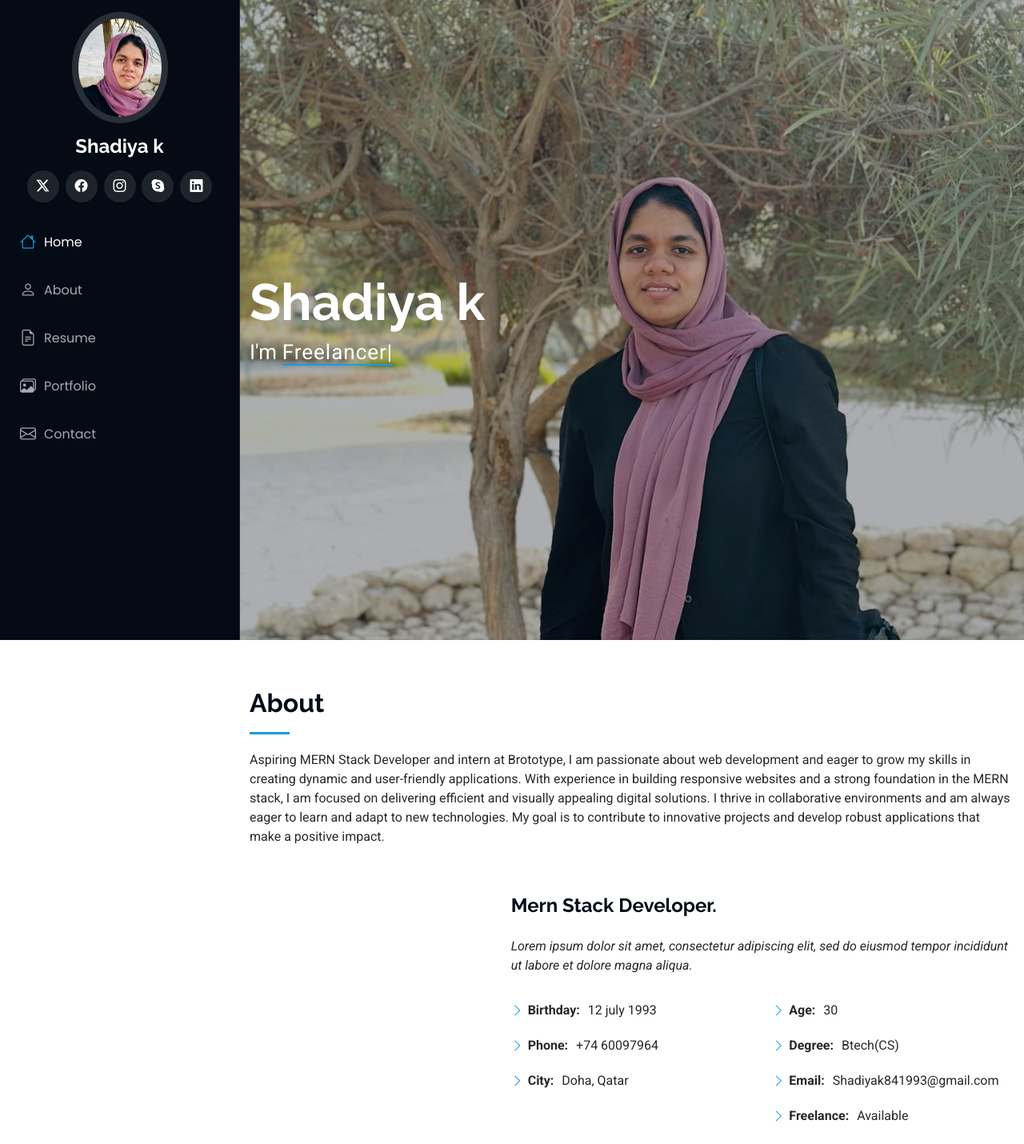
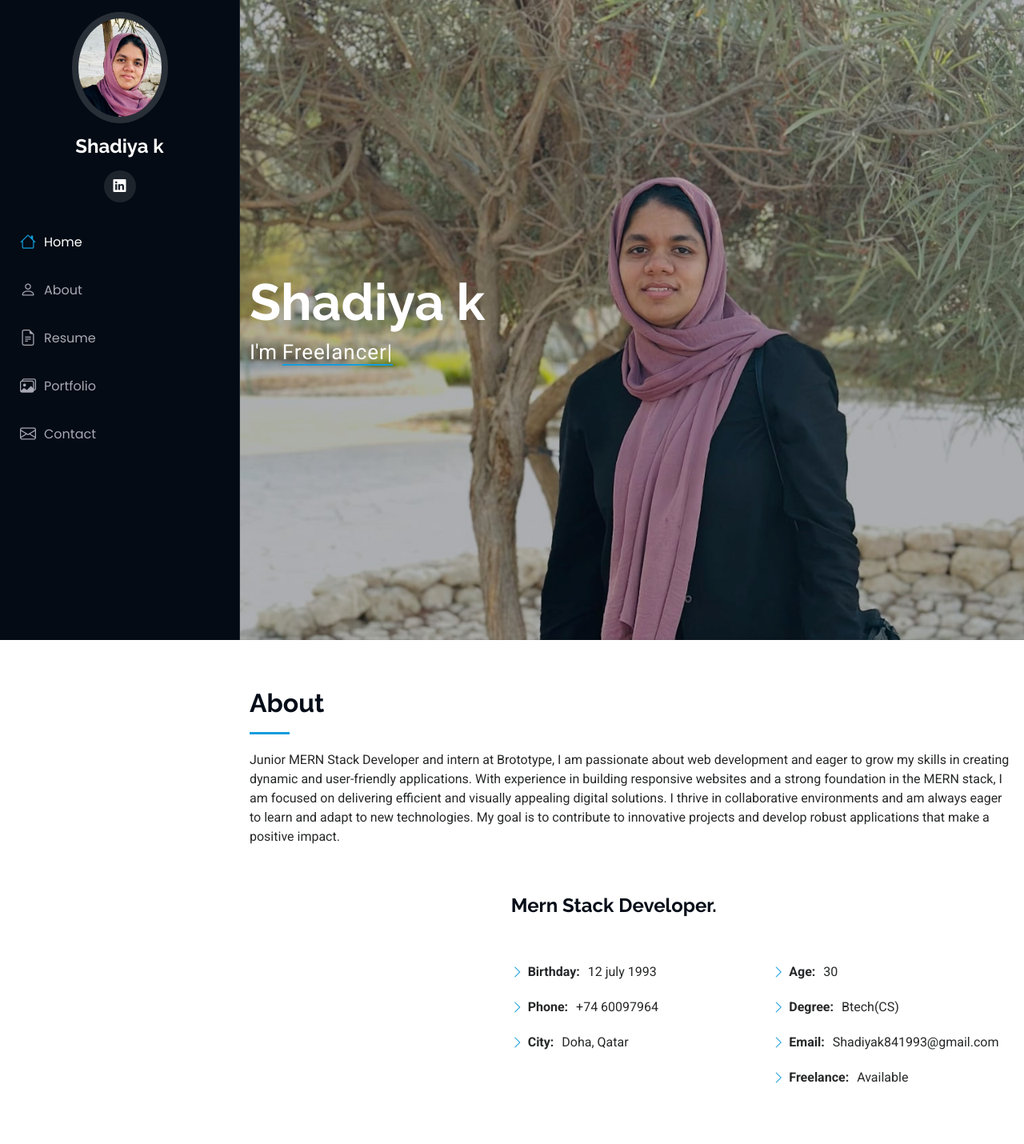
Before and after one commit to shadiyak/My-portfolio, a plain HTML site: page index.html in a window 1280 px wide. Shown: the top 1430 px of the page at 80% size. Drawn offline with Linux system fonts and the light colour scheme.

Commit message:
first commit

```diff
--- a/index.html
+++ b/index.html
@@ -52,10 +52,6 @@
     </a>
 
     <div class="social-links text-center">
-      <a href="#" class="twitter"><i class="bi bi-twitter-x"></i></a>
-      <a href="#" class="facebook"><i class="bi bi-facebook"></i></a>
-      <a href="#" class="instagram"><i class="bi bi-instagram"></i></a>
-      <a href="#" class="google-plus"><i class="bi bi-skype"></i></a>
       <a href="https://www.linkedin.com/feed/" class="linkedin"><i class="bi bi-linkedin"></i></a>
     </div>
 
@@ -94,7 +90,7 @@
       <!-- Section Title -->
       <div class="container section-title" data-aos="fade-up">
         <h2>About</h2>
-        <p>Aspiring MERN Stack Developer and intern at Brototype, I am passionate about web development and eager to grow my skills in creating dynamic and user-friendly applications. With experience in building responsive websites and a strong foundation in the MERN stack, I am focused on delivering efficient and visually appealing digital solutions. I thrive in collaborative environments and am always eager to learn and adapt to new technologies. My goal is to contribute to innovative projects and develop robust applications that make a positive impact.</p>
+        <p>Junior MERN Stack Developer and intern at Brototype, I am passionate about web development and eager to grow my skills in creating dynamic and user-friendly applications. With experience in building responsive websites and a strong foundation in the MERN stack, I am focused on delivering efficient and visually appealing digital solutions. I thrive in collaborative environments and am always eager to learn and adapt to new technologies. My goal is to contribute to innovative projects and develop robust applications that make a positive impact.</p>
       </div><!-- End Section Title -->
 
       <div class="container" data-aos="fade-up" data-aos-delay="100">
@@ -105,10 +101,7 @@
           </div>
           <div class="col-lg-8 content">
             <h2>Mern Stack Developer.</h2>
-            <p class="fst-italic py-3">
-              Lorem ipsum dolor sit amet, consectetur adipiscing elit, sed do eiusmod tempor incididunt ut labore et dolore
-              magna aliqua.
-            </p>
+            <p class="fst-italic py-3"></p>
             <div class="row">
               <div class="col-lg-6">
                 <ul>
@@ -142,7 +135,7 @@
       <!-- Section Title -->
       <div class="container section-title" data-aos="fade-up">
         <h2>Skills</h2>
-        <p>Necessitatibus eius consequatur ex aliquid fuga eum quidem sint consectetur velit</p>
+
       </div><!-- End Section Title -->
 
       <div class="container" data-aos="fade-up" data-aos-delay="100">
@@ -241,8 +234,7 @@
             <li data-filter="*" class="filter-active">All</li>
             <li data-filter=".filter-app">App</li>
             <li data-filter=".filter-product">Product</li>
-            <li data-filter=".filter-branding">Branding</li>
-            <li data-filter=".filter-books">Books</li>
+
           </ul><!-- End Portfolio Filters -->
           <div class="row gy-4 isotope-container" data-aos="fade-up" data-aos-delay="200">
             <div class="col-lg-4 col-md-6 portfolio-item isotope-item filter-app">
```
